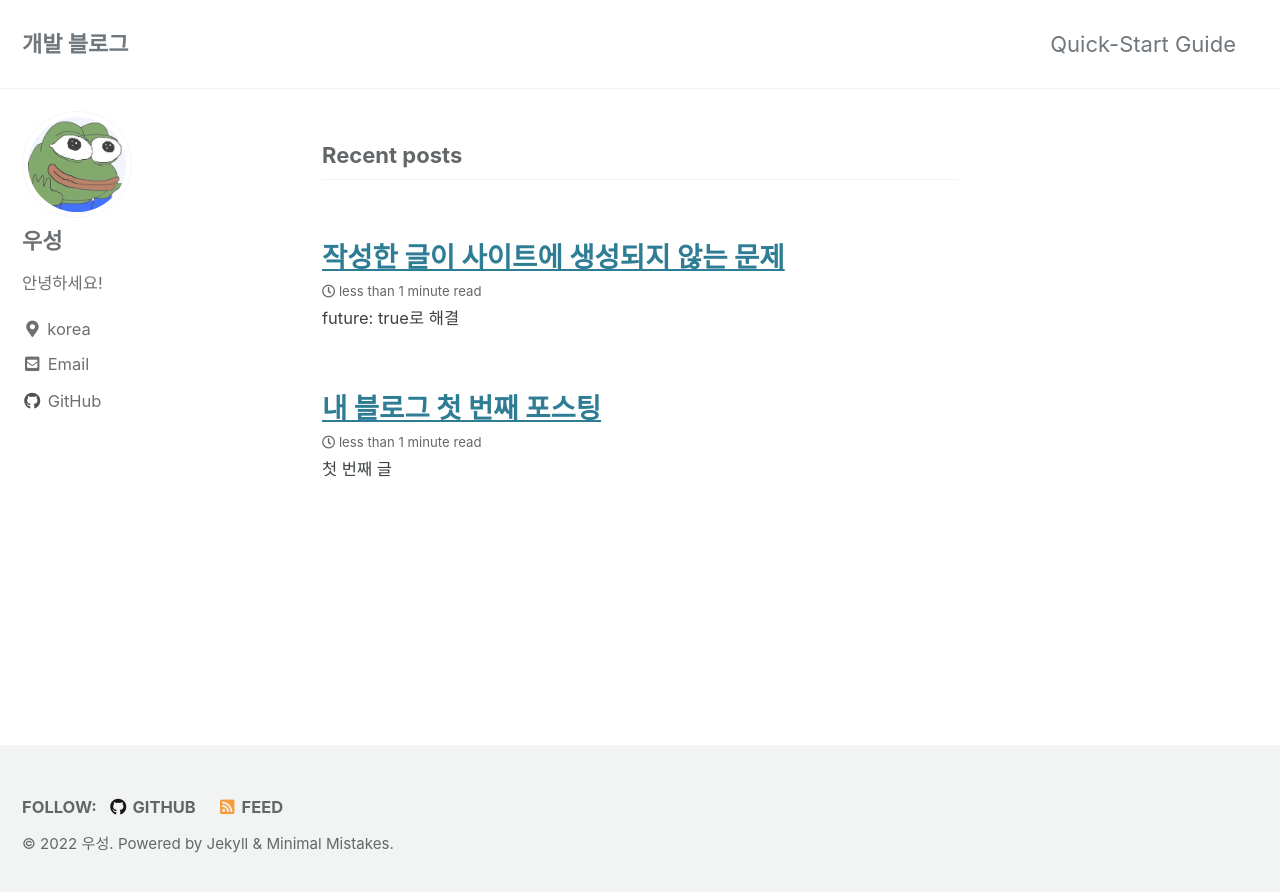
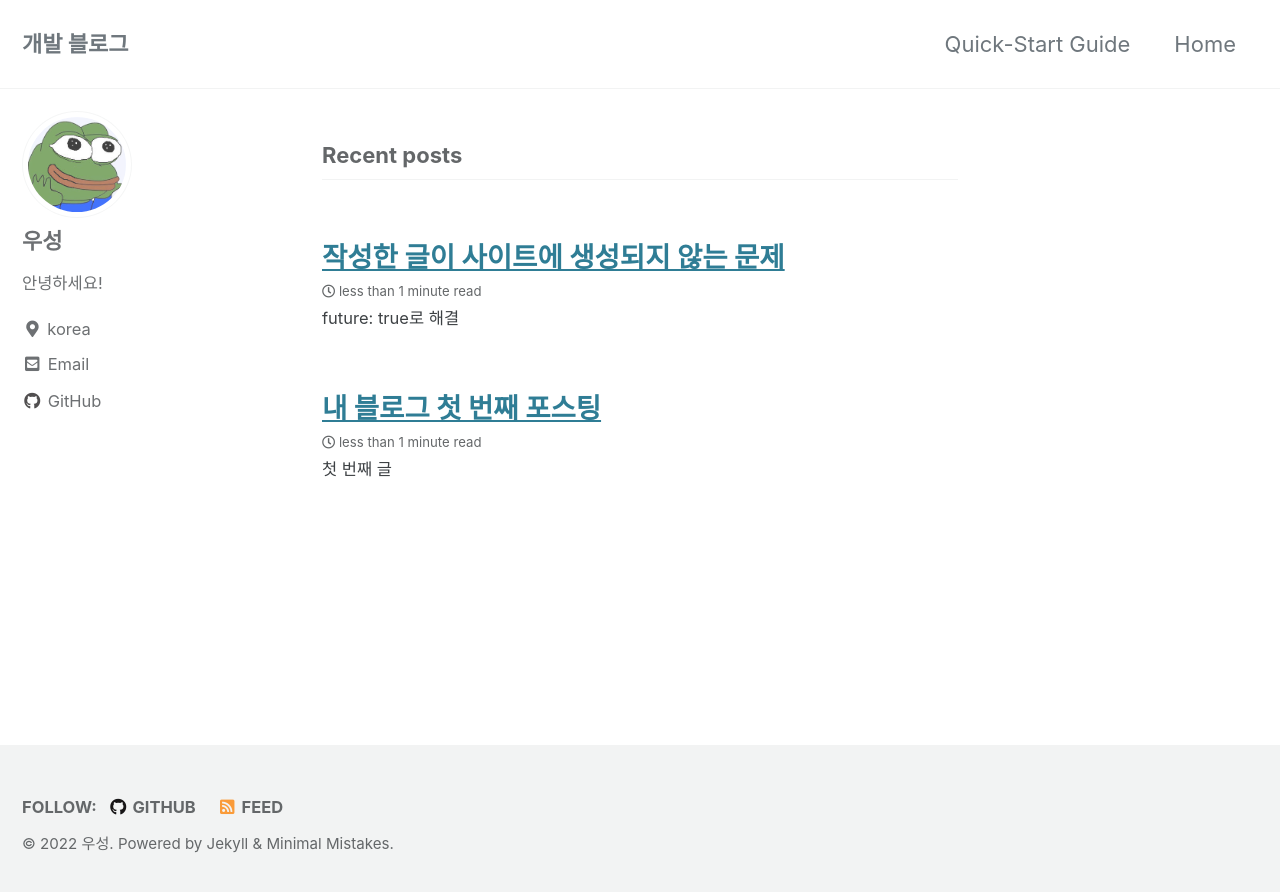
Before and after one commit to wooseongryu/wooseongryu.github.io, a Jekyll site: the page built from index.html, in a window 1280 px wide. Shown: the top 892 px of the page. Built offline with Jekyll 4.4.1, drawn with Linux system fonts in a browser that asks for light colours; cached includes are drawn as plain includes; some web fonts are replaced; the list of posts is cut into pages by our own code.

Commit message:
상단바 Home 추가

```diff
--- a/_data/navigation.yml
+++ b/_data/navigation.yml
@@ -2,6 +2,8 @@
 main:
   - title: "Quick-Start Guide"
     url: https://mmistakes.github.io/minimal-mistakes/docs/quick-start-guide/
+  - title: "Home"
+    url: https://wooseongryu.github.io/
   # - title: "About"
   #   url: https://mmistakes.github.io/minimal-mistakes/about/
   # - title: "Sample Posts"
```
